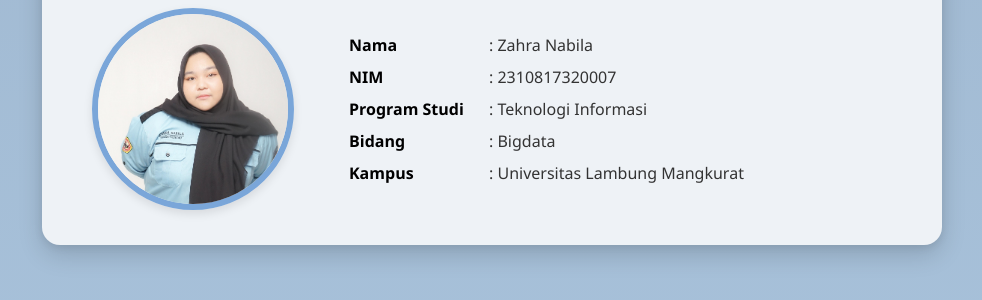
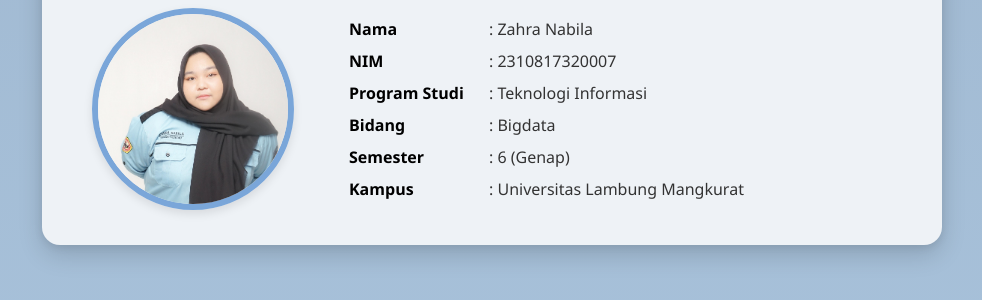
Before and after one commit to biilaaa/Komputasi-Awan, a plain HTML site: page index.html in a window 1280 px wide. Shown: the part 338-638 px from the top of the page, without its empty margins (148-1130 px from the left). Drawn offline with Linux system fonts and the light colour scheme.

Commit message:
Tambah isi Biodata

```diff
--- a/index.html
+++ b/index.html
@@ -87,6 +87,7 @@
           <p><span class="label">NIM</span>: 2310817320007</p>
           <p><span class="label">Program Studi</span>: Teknologi Informasi</p>
           <p><span class="label">Bidang</span>: Bigdata</p>
+          <p><span class="label">Semester</span>: 6 (Genap)</p>
           <p>
             <span class="label">Kampus</span>: Universitas Lambung Mangkurat
           </p>
```
